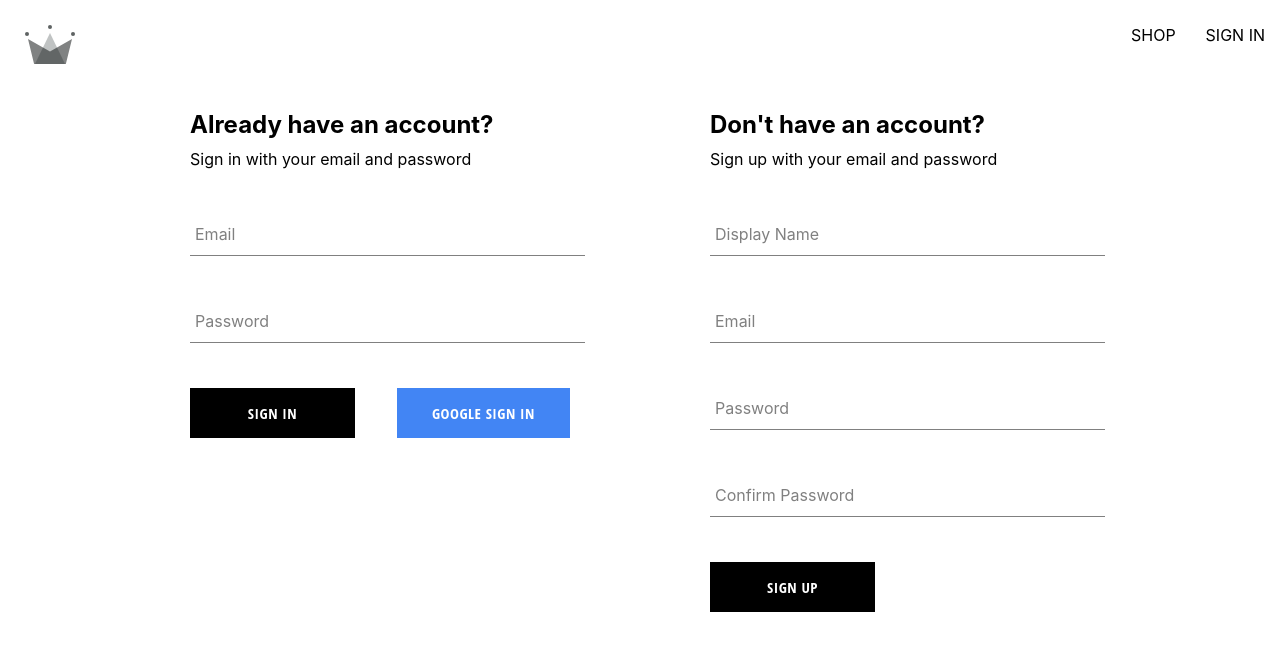
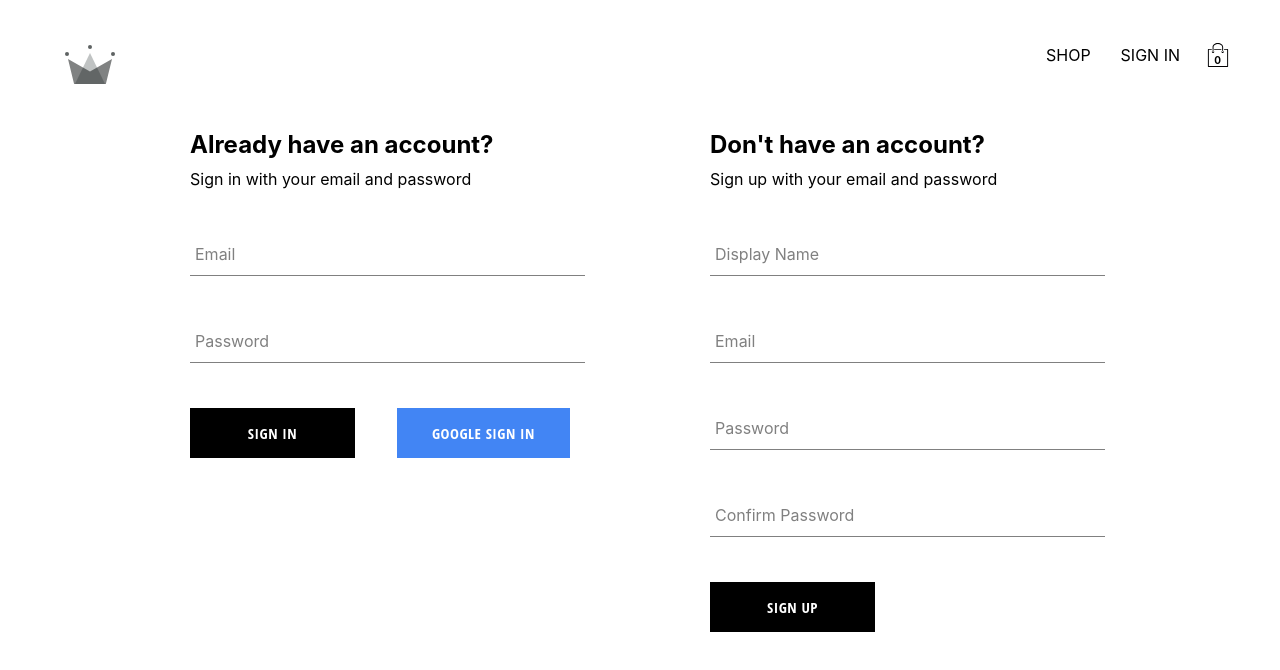
Before and after one commit to 01eon/ecommerce, a React (Create React App) app: page /auth in a window 1280 px wide. Shown: the top 670 px of the page. Built offline with nearby package versions, Linux system fonts and the light colour scheme; no server answers.

Commit message:
Added: Cart Context, CartIcon, and CartDropdown

```diff
--- /dev/null
+++ b/src/components/cart-dropdown/cart-dropdown.component.jsx
@@ -0,0 +1,15 @@
+import './cart-dropdown.styles.scss';
+
+import Button from '../button/button.component';
+
+const CartDropdown = () => {
+    return (
+        <div className='cart-dropdown-container'>
+            <div className='cart-items'>
+                <Button> Go to Checkout </Button>
+            </div>
+        </div>
+    )
+}
+
+export default CartDropdown;
--- /dev/null
+++ b/src/components/cart-dropdown/cart-dropdown.styles.scss
@@ -0,0 +1,30 @@
+.cart-dropdown-container {
+    position: absolute;
+    width: 240px;
+    height: 340px;
+    display: flex;
+    flex-direction: column;
+    padding: 20px;
+    border: 1px solid black;
+    background-color: white;
+    top: 90px;
+    right: 40px;
+    z-index: 5;
+
+    .empty-message {
+      font-size: 18px;
+      margin: 50px auto;
+    }
+
+    .cart-items {
+      height: 100%;
+      display: flex;
+      align-items: center;
+      flex-direction: column;
+      overflow: scroll;
+    }
+
+    button {
+      margin-top: auto;
+    }
+  }
--- /dev/null
+++ b/src/components/cart-icon/cart-icon.component.jsx
@@ -0,0 +1,20 @@
+import { useContext } from 'react';
+
+import { ReactComponent as ShoppingIcon } from '../../assets/shopping-bag.svg'
+
+import { CartContext } from '../../contexts/cart.context';
+
+import "./cart-icon.styles.scss";
+
+const CartIcon = () => {
+    const { isCartOpen, setIsCartOpen } = useContext(CartContext);
+    const toggleIsCartOpen = () => setIsCartOpen(!isCartOpen);
+    return (
+        <div className="cart-icon-container" onClick={toggleIsCartOpen}>
+            <ShoppingIcon className="shopping-icon" />
+            <span className="item-count">0</span>
+        </div>
+    )
+}
+
+export default CartIcon;
--- /dev/null
+++ b/src/components/cart-icon/cart-icon.styles.scss
@@ -0,0 +1,21 @@
+.cart-icon-container {
+    width: 45px;
+    height: 45px;
+    position: relative;
+    display: flex;
+    align-items: center;
+    justify-content: center;
+    cursor: pointer;
+
+    .shopping-icon {
+      width: 24px;
+      height: 24px;
+    }
+
+    .item-count {
+      position: absolute;
+      font-size: 10px;
+      font-weight: bold;
+      bottom: 12px;
+    }
+  }
--- /dev/null
+++ b/src/contexts/cart.context.jsx
@@ -0,0 +1,15 @@
+import { createContext, useState } from 'react';
+
+export const CartContext = createContext({
+    isCartOpen: false,
+    setIsCartOpen: () => {},
+});
+
+export const CartProvider = ({children}) => {
+    const [isCartOpen, setIsCartOpen] = useState(false);
+    const value = { isCartOpen, setIsCartOpen };
+
+    return (
+        <CartContext.Provider value={value}> {children} </CartContext.Provider>
+    )
+}
--- a/src/index.js
+++ b/src/index.js
@@ -7,6 +7,7 @@
 
 import { UserProvider } from "./contexts/user.context";
 import { ProductsProvider } from "./contexts/products.context";
+import { CartProvider } from "./contexts/cart.context";
 
 import reportWebVitals from "./reportWebVitals";
 
@@ -16,7 +17,9 @@
     <BrowserRouter>
       <UserProvider>
         <ProductsProvider>
-          <App />
+          <CartProvider>
+            <App />
+          </CartProvider>
         </ProductsProvider>
       </UserProvider>
     </BrowserRouter>
--- a/src/index.scss
+++ b/src/index.scss
@@ -2,6 +2,7 @@
 
 body {
   margin: 0;
+  padding: 20px 40px;
   font-family: -apple-system, BlinkMacSystemFont, 'Open Sans',
     sans-serif;
   -webkit-font-smoothing: antialiased;
--- a/src/routes/navigation/navigation.component.jsx
+++ b/src/routes/navigation/navigation.component.jsx
@@ -1,14 +1,21 @@
 import { Fragment, useContext } from "react";
 import { Outlet, Link } from "react-router";
-import { ReactComponent as CrwnLogo } from "../../assets/crown.svg";
+
+import CartIcon from "../../components/cart-icon/cart-icon.component";
+import CartDropdown from "../../components/cart-dropdown/cart-dropdown.component";
 
 import { UserContext } from "../../contexts/user.context";
+import { CartContext } from "../../contexts/cart.context";
+
+import { ReactComponent as CrwnLogo } from "../../assets/crown.svg";
 import { signOutUser } from "../../utils/firebase/firebase.utils";
+
 
 import "./navigation.styles.scss";
 
 const Navigation = () => {
   const { currentUser } = useContext(UserContext);
+  const { isCartOpen } = useContext(CartContext)
 
 
   return (
@@ -28,7 +35,9 @@
               SIGN IN
             </Link>
           )}
+          <CartIcon />
         </div>
+        {isCartOpen && <CartDropdown />}
       </div>
       <Outlet />
     </Fragment>
```
